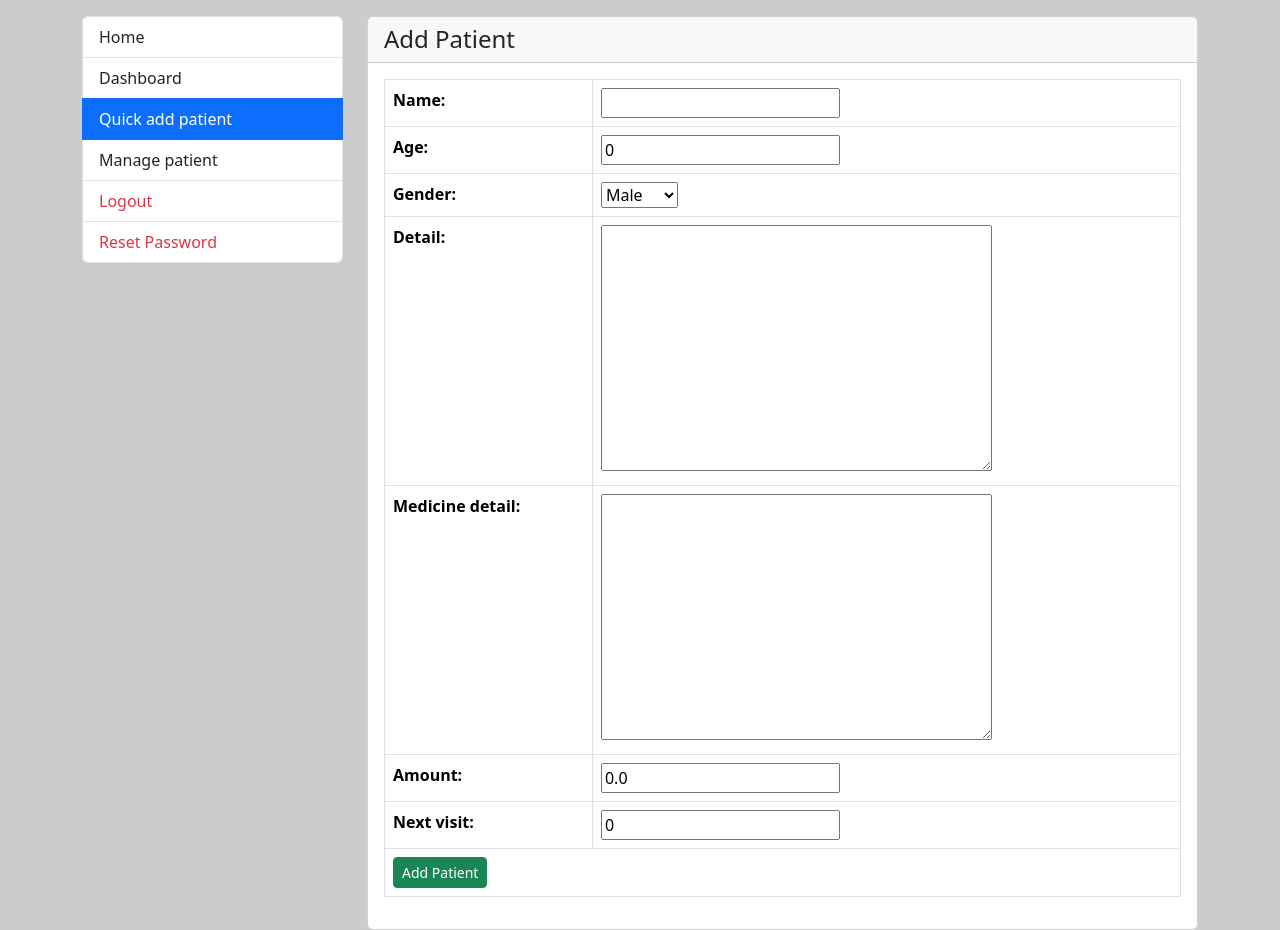
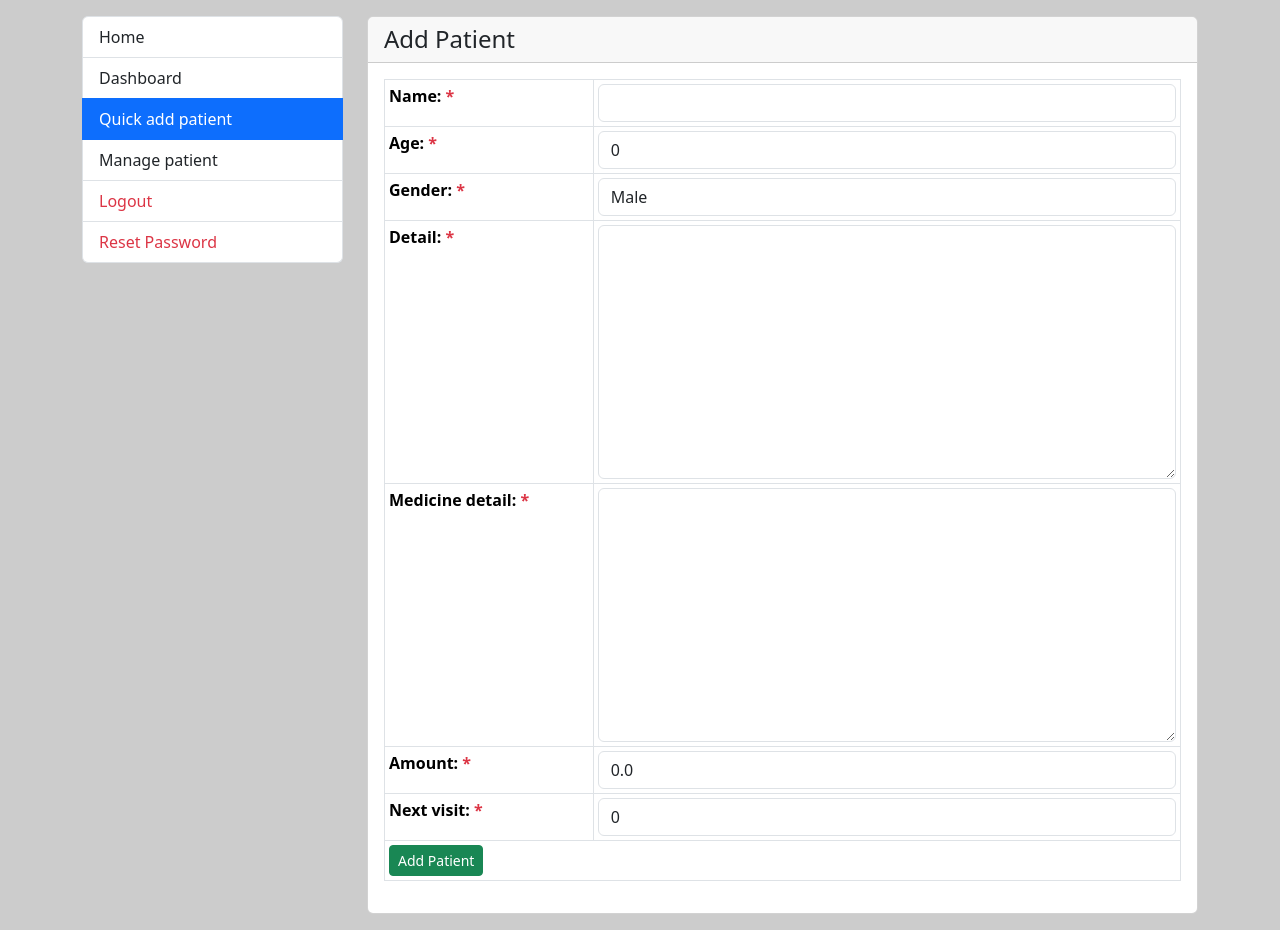
Before and after one commit to musarafhossain/MediHub, a Django app: page /doctor/quick-add-patient/ in a window 1280 px wide. Run offline with Django 5.2, Linux system fonts and the light colour scheme; the visitor is signed in with stand-in values (Sample User, id 1).

Commit message:
complete quick add patient

```diff
--- a/main/patient/templates/doctor/quick-add-patient.html
+++ b/main/patient/templates/doctor/quick-add-patient.html
@@ -1,4 +1,5 @@
 {% extends 'layout.html' %}
+{% load filters %}
 {% block main %}
     <div class="card">
         <h4 class="card-header">Add Patient</h4>
@@ -12,8 +13,29 @@
             {% endif %}
             <form action="" method="post" novalidate>
                 {% csrf_token %}
-                <table class="table table-bordered">
-                    {{form.as_table}}
+                <table class="table table-bordered table-sm">
+                    {% for field in form %}
+                        <tr>
+                            <th>
+                                {{field.label_tag}}
+                                {% if field.field.required %}
+                                    <span class="text-danger">*</span>
+                                {% endif %}
+                            </th>
+                            <td>
+                                {% if field.errors %}
+                                    {{ field|add_class:"form-control is-invalid" }}
+                                {% else %}
+                                    {{ field|add_class:"form-control" }}
+                                {% endif %}
+                                {% if field.errors %}
+                                    {% for error in field.errors %}
+                                        <div class="text-danger">{{ error }}</div>
+                                    {% endfor %}
+                                {% endif %}
+                            </td>
+                        </tr>
+                    {% endfor %}
                     <tr>
                         <td colspan="2">
                             <input type="submit" class="btn btn-sm btn-success" value="Add Patient">
--- a/main/patient/views.py
+++ b/main/patient/views.py
@@ -30,7 +30,8 @@ def doctor_quick_add_patient(request):
             messages.success(request, "Patient added successfully")
         else:
             messages.warning(request, "Something went wrong!!")
-    fm = QuickPatientForm()
+    else:
+        fm = QuickPatientForm()
     return render(request, 'doctor/quick-add-patient.html', {
         'page_title': 'Quick Add Patient',
         'form': fm
--- a/main/templates/layout.html
+++ b/main/templates/layout.html
@@ -1,6 +1,6 @@
 {% extends 'root_layout.html' %}
 {% block content %}
-    <div class="row mt-3">
+    <div class="row mt-3 mb-3">
         <div class="col-3">
             <div class="list-group">
                 <a href="{% url 'home' %}" class="list-group-item list-group-item-action">Home</a>
```
Also changed, not shown: main/patient/forms.py (line endings or trailing spaces).
